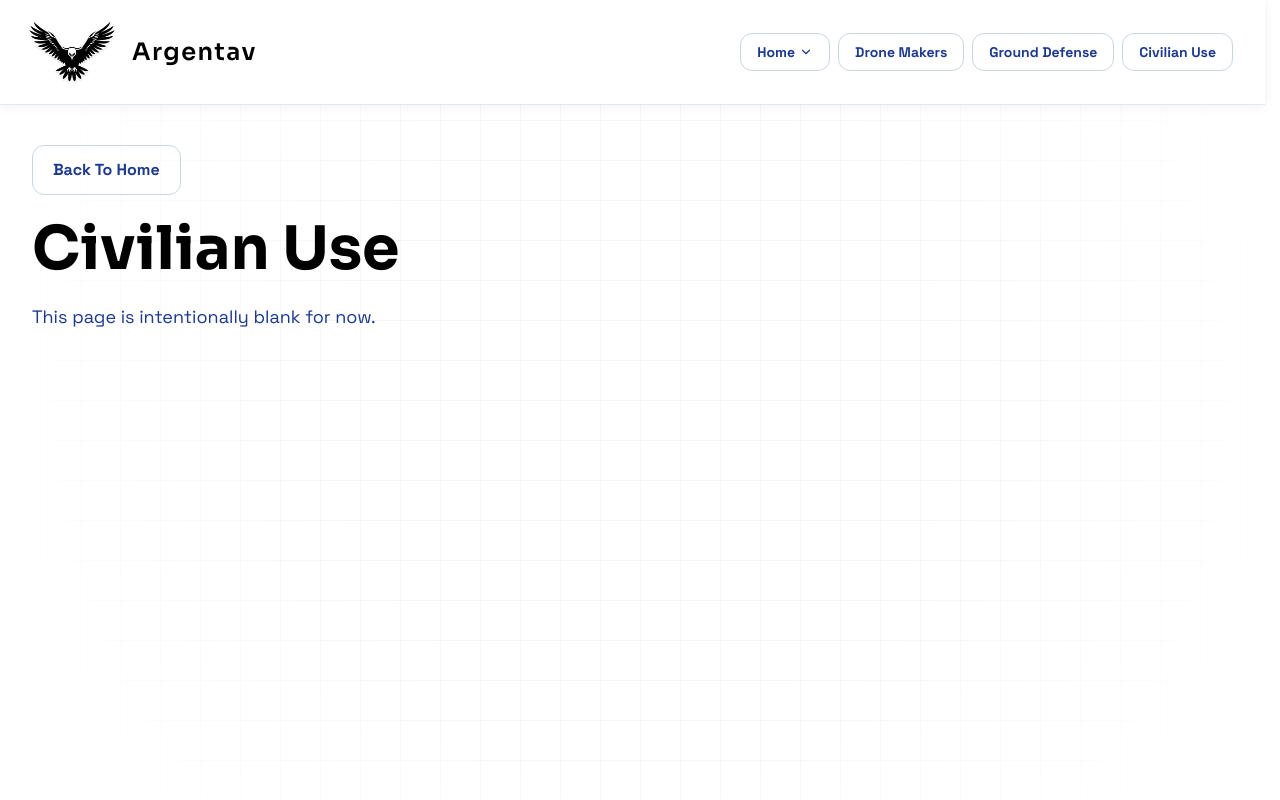
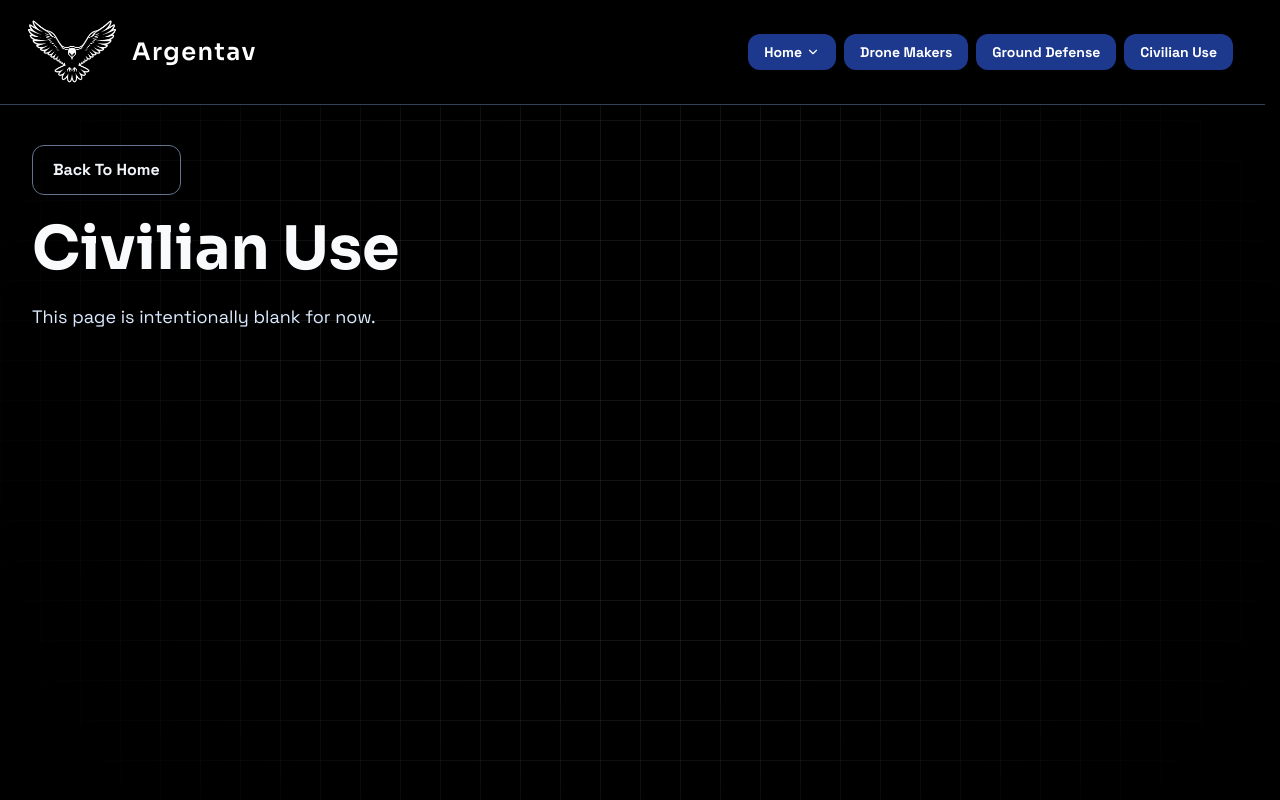
Before and after one commit to bojingyy/Argentav_Website, a React (Vite) app: page /solutions/civilian-use in a window 1280 px wide. Built offline with nearby package versions, Linux system fonts and the light colour scheme.

Commit message:
background color changed

```diff
--- a/src/components/TopBar.jsx
+++ b/src/components/TopBar.jsx
@@ -27,7 +27,7 @@ export default function TopBar({ onHomeSectionClick }) {
   };
 
   const renderHomeLink = ({ id, label }, index) => {
-    const className = `${index > 0 ? "mt-1 " : ""}block rounded-lg px-3 py-2 text-slate-700 transition hover:bg-slate-50 hover:text-blue-900`;
+    const className = `${index > 0 ? "mt-1 " : ""}block rounded-lg px-3 py-2 text-slate-200 transition hover:bg-slate-800 hover:text-white`;
 
     if (onHomeSectionClick) {
       return (
@@ -53,30 +53,30 @@ export default function TopBar({ onHomeSectionClick }) {
   };
 
   return (
-    <header className="sticky top-0 z-40 w-full border-b border-slate-200 bg-white/90 shadow-[0_1px_12px_rgba(15,23,42,0.06)] backdrop-blur-md">
+    <header className="sticky top-0 z-40 w-full border-b border-slate-700 bg-black/90 shadow-[0_1px_12px_rgba(0,0,0,0.4)] backdrop-blur-md">
       <div className="mx-auto flex max-w-7xl flex-col gap-3 px-6 py-3 md:flex-row md:items-center md:justify-between lg:px-8">
         <div className="flex items-center gap-3 overflow-visible">
           <img src={logoImage} alt="Argentav logo" className="h-20 w-20 scale-110 object-contain md:h-20 md:w-20 md:scale-125" />
-          <div className="ml-1 font-['Sora'] text-lg font-semibold tracking-[0.06em] text-black md:ml-2 md:text-2xl">Argentav</div>
+          <div className="ml-1 font-['Sora'] text-lg font-semibold tracking-[0.06em] text-white md:ml-2 md:text-2xl">Argentav</div>
         </div>
         <nav className="flex flex-wrap gap-2 text-xs md:text-sm">
           <div className="group relative">
             <Link
               to="/"
               onClick={handleHomeClick}
-              className="flex cursor-default items-center gap-1 rounded-xl border border-slate-300 bg-white px-4 py-2 font-semibold text-blue-900 transition hover:border-blue-900"
+              className="flex cursor-default items-center gap-1 rounded-xl bg-blue-900 px-4 py-2 font-semibold text-white transition hover:translate-y-[-1px] hover:bg-blue-800"
             >
               Home
               <ChevronDown size={14} aria-hidden="true" />
             </Link>
             <div className="pointer-events-none absolute left-0 top-full z-50 pt-2 opacity-0 transition group-hover:pointer-events-auto group-hover:opacity-100 group-focus-within:pointer-events-auto group-focus-within:opacity-100">
-              <div className="min-w-[220px] rounded-xl border border-slate-200 bg-white/95 p-2 shadow-[0_8px_24px_rgba(15,23,42,0.1)] backdrop-blur-md">
+              <div className="min-w-[220px] rounded-xl border border-slate-700 bg-slate-950/95 p-2 shadow-[0_8px_24px_rgba(0,0,0,0.45)] backdrop-blur-md">
                 {homeLinks.map(renderHomeLink)}
               </div>
             </div>
           </div>
           {solutionLinks.map(({ path, label }) => (
-            <Link key={path} to={path} className="rounded-xl border border-slate-300 bg-white px-4 py-2 font-semibold text-blue-900 transition hover:border-blue-900">
+            <Link key={path} to={path} className="rounded-xl bg-blue-900 px-4 py-2 font-semibold text-white transition hover:translate-y-[-1px] hover:bg-blue-800">
               {label}
             </Link>
           ))}
--- a/src/pages/CivilianUsePage.jsx
+++ b/src/pages/CivilianUsePage.jsx
@@ -3,19 +3,19 @@ import TopBar from "../components/TopBar.jsx";
 
 export default function CivilianUsePage() {
   return (
-    <div className="app-shell min-h-screen pb-20 text-black">
+    <div className="app-shell min-h-screen pb-20 text-white">
       <div className="grid-overlay" aria-hidden="true" />
       <TopBar />
 
       <main className="mx-auto w-full max-w-7xl px-6 pt-10 lg:px-8">
         <Link
           to="/"
-          className="inline-flex rounded-xl border border-slate-300 px-5 py-3 font-semibold text-blue-900 transition hover:border-blue-900"
+          className="inline-flex rounded-xl border border-slate-500 px-5 py-3 font-semibold text-slate-100 transition hover:border-blue-300 hover:text-white"
         >
           Back To Home
         </Link>
         <h1 className="mt-6 font-['Sora'] text-4xl font-bold md:text-6xl">Civilian Use</h1>
-        <p className="mt-6 text-lg text-blue-900">This page is intentionally blank for now.</p>
+        <p className="mt-6 text-lg text-blue-100">This page is intentionally blank for now.</p>
       </main>
     </div>
   );
--- a/src/pages/DroneMakersPage.jsx
+++ b/src/pages/DroneMakersPage.jsx
@@ -3,19 +3,19 @@ import TopBar from "../components/TopBar.jsx";
 
 export default function DroneMakersPage() {
   return (
-    <div className="app-shell min-h-screen pb-20 text-black">
+    <div className="app-shell min-h-screen pb-20 text-white">
       <div className="grid-overlay" aria-hidden="true" />
       <TopBar />
 
       <main className="mx-auto w-full max-w-7xl px-6 pt-10 lg:px-8">
         <Link
           to="/"
-          className="inline-flex rounded-xl border border-slate-300 px-5 py-3 font-semibold text-blue-900 transition hover:border-blue-900"
+          className="inline-flex rounded-xl border border-slate-500 px-5 py-3 font-semibold text-slate-100 transition hover:border-blue-300 hover:text-white"
         >
           Back To Home
         </Link>
         <h1 className="mt-6 font-['Sora'] text-4xl font-bold md:text-6xl">Drone Makers</h1>
-        <p className="mt-6 text-lg text-blue-900">This page is intentionally blank for now.</p>
+        <p className="mt-6 text-lg text-blue-100">This page is intentionally blank for now.</p>
       </main>
     </div>
   );
--- a/src/pages/GroundDefensePage.jsx
+++ b/src/pages/GroundDefensePage.jsx
@@ -3,19 +3,19 @@ import TopBar from "../components/TopBar.jsx";
 
 export default function GroundDefensePage() {
   return (
-    <div className="app-shell min-h-screen pb-20 text-black">
+    <div className="app-shell min-h-screen pb-20 text-white">
       <div className="grid-overlay" aria-hidden="true" />
       <TopBar />
 
       <main className="mx-auto w-full max-w-7xl px-6 pt-10 lg:px-8">
         <Link
           to="/"
-          className="inline-flex rounded-xl border border-slate-300 px-5 py-3 font-semibold text-blue-900 transition hover:border-blue-900"
+          className="inline-flex rounded-xl border border-slate-500 px-5 py-3 font-semibold text-slate-100 transition hover:border-blue-300 hover:text-white"
         >
           Back To Home
         </Link>
         <h1 className="mt-6 font-['Sora'] text-4xl font-bold md:text-6xl">Ground Defense</h1>
-        <p className="mt-6 text-lg text-blue-900">This page is intentionally blank for now.</p>
+        <p className="mt-6 text-lg text-blue-100">This page is intentionally blank for now.</p>
       </main>
     </div>
   );
--- a/src/styles.css
+++ b/src/styles.css
@@ -3,12 +3,12 @@
 
 :root {
   --ink-950: #000000;
-  --ink-900: #0f172a;
-  --line: rgba(15, 23, 42, 0.1);
-  --signal: #1e3a8a;
+  --ink-900: #f8fafc;
+  --line: rgba(226, 232, 240, 0.18);
+  --signal: #93c5fd;
 
-  color: #000000;
-  background: #ffffff;
+  color: #f8fafc;
+  background: #000000;
   font-family: "Space Grotesk", "Segoe UI", sans-serif;
 }
 
@@ -21,8 +21,8 @@ body {
   margin: 0;
   min-width: 320px;
   min-height: 100%;
-  background: #ffffff;
-  color: #000000;
+  background: #000000;
+  color: #f8fafc;
 }
 
 html {
@@ -45,6 +45,8 @@ button {
 .app-shell {
   position: relative;
   isolation: isolate;
+  background: #000000;
+  color: #f8fafc;
 }
 
 .grid-overlay {
@@ -53,25 +55,25 @@ button {
   inset: 0;
   z-index: -1;
   background-image:
-    linear-gradient(rgba(15, 23, 42, 0.04) 1px, transparent 1px),
-    linear-gradient(90deg, rgba(15, 23, 42, 0.04) 1px, transparent 1px);
+    linear-gradient(rgba(226, 232, 240, 0.08) 1px, transparent 1px),
+    linear-gradient(90deg, rgba(226, 232, 240, 0.08) 1px, transparent 1px);
   background-size: 40px 40px;
   mask-image: radial-gradient(circle at center, black 40%, transparent 90%);
 }
 
 .section-block {
-  border: 1px solid rgba(15, 23, 42, 0.09);
-  background: #ffffff;
+  border: 1px solid rgba(226, 232, 240, 0.18);
+  background: rgba(8, 13, 23, 0.94);
   backdrop-filter: blur(6px);
 }
 
 .solution-card {
-  border: 1.5px solid #334155;
-  box-shadow: 0 18px 45px rgba(15, 23, 42, 0.1);
+  border: 1.5px solid rgba(148, 163, 184, 0.55);
+  box-shadow: 0 18px 45px rgba(0, 0, 0, 0.42);
 }
 
 .contact-card {
-  border: 2px solid #1e3a8a;
+  border: 2px solid rgba(147, 197, 253, 0.75);
 }
 
 .scan-line::after {
@@ -79,7 +81,7 @@ button {
   position: absolute;
   inset: 0;
   pointer-events: none;
-  background: linear-gradient(to bottom, transparent, rgba(30, 58, 138, 0.07), transparent);
+  background: linear-gradient(to bottom, transparent, rgba(147, 197, 253, 0.12), transparent);
   transform: translateY(-100%);
   animation: sweep 4.8s linear infinite;
 }
```
Also changed, not shown: website.jsx (+26 -26 lines).
